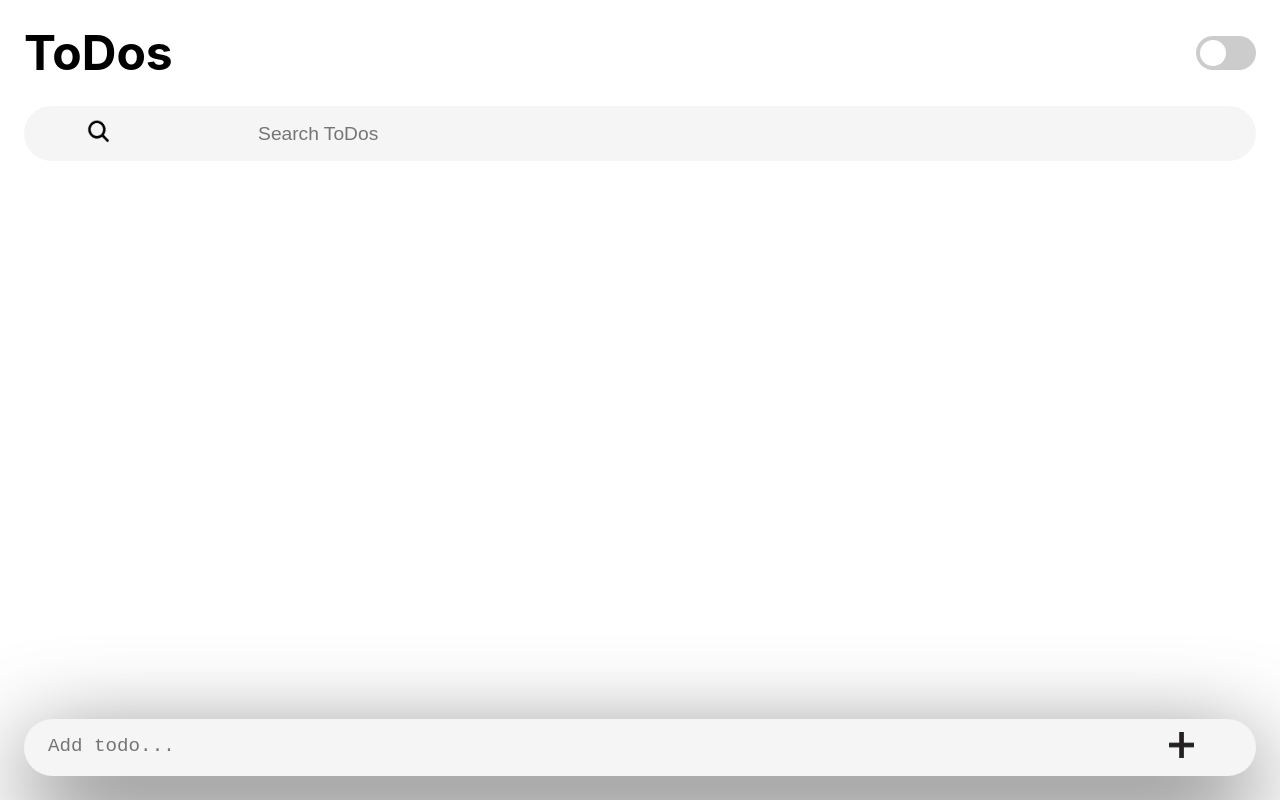
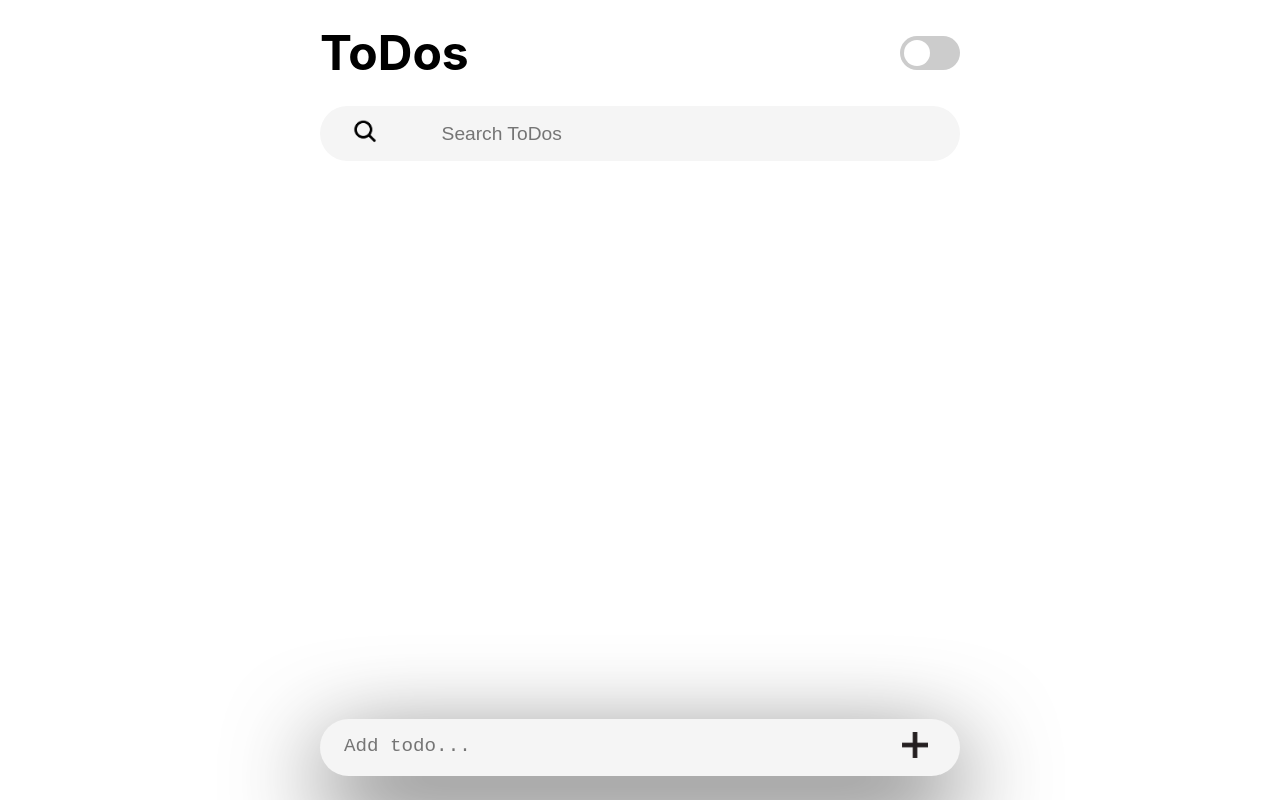
Before and after one commit to ojayii/todosxx, a React (Create React App) app in the folder my-app/: page / in a window 1280 px wide. Built offline with nearby package versions, Linux system fonts and the light colour scheme.

Commit message:
More minor updates

```diff
--- a/my-app/src/App.js
+++ b/my-app/src/App.js
@@ -165,7 +165,7 @@ function App() {
         </div>
         <form onSubmit={handleSearchSubmit} noValidate>
           <label htmlFor="search">Search todos</label>
-          <input id="search" type="text" placeholder="Search ToDos" value={searchValue} onChange={handleSearchChange} />
+          <input style={{backgroundColor: bgToggle? "rgba(233, 222, 222, 0.322)": ""}} id="search" type="text" placeholder="Search ToDos" value={searchValue} onChange={handleSearchChange} />
           <button type="submit" >
             <img src="images/search.png" />
           </button>
@@ -187,10 +187,11 @@ function App() {
             onTextChange={handleTodoTextChange}
             onCheckboxChange={handleCheckboxChange}
             onRemoveTodo={handleRemoveTodo}
+            bgToggle={bgToggle}
           />
         ))}
       </main>
-      <footer>
+      <footer style={{backgroundColor: bgToggle? "rgba(233, 222, 222, 0.322)": ""}}>
         <textarea
           ref={textareaRef}
           placeholder="Add todo..."
--- a/my-app/src/App.module.css
+++ b/my-app/src/App.module.css
@@ -1,5 +1,7 @@
 .App {
     /* background-color: black; */
+    max-width: 40rem;
+    margin: 0 auto;
 }
 
 .App header {
@@ -101,6 +103,8 @@ header > form input {
     background-color: #f5f5f5;
     /* border: 1px solid black; */;
     font-size: 1.2rem;
+    /* background-color: rgba(233, 222, 222, 0.322); */
+
 }
 
 header > form button, .App footer button {
@@ -144,6 +148,7 @@ header > form button img, .App footer button img {
     position: fixed;
     bottom: 1.5rem;
     width: calc(100% - 3rem);
+    max-width: 40rem;
     padding: 1rem 17% 1rem 1.5rem;
     /* width: 100%; */
     border-radius: 2rem;
@@ -161,7 +166,7 @@ header > form button img, .App footer button img {
     width: 100%;
     height: 1.3rem;
     border: none;
-    background-color: inherit;
+    background-color: transparent;
     font-size: 1.2rem;
     transition: height 0.3s ease-in-out;
     white-space: wrap;
--- a/my-app/src/Background.js
+++ b/my-app/src/Background.js
@@ -9,17 +9,17 @@ const Background = () => {
 
   let vwidth = window.screen.width
   let vheight = window.screen.height
-  let av = Math.floor((0.01551/100) * (vwidth * vheight))
+  let av = Math.floor((0.018/100) * (vwidth * vheight))
 
   useEffect(() => {
-    const intervalId = setInterval(() => {
-      const newColors = Array.from({ length: av }, () => Math.random());
+    const intervalId = setTimeout(() => {
+      const newColors = Array.from({ length: av }, () => (Math.random() + 0.3));
       // Replae 1 with Math.random()
       setColors(newColors);
     }, 1000);
 
     return () => clearInterval(intervalId);
-  }, []);
+  });
 
   return (
     <div className={styles.boxcontainer}>
--- a/my-app/src/Background.module.css
+++ b/my-app/src/Background.module.css
@@ -2,10 +2,10 @@
     height: 100vh;
     background-color: black;
     display: flex;
-    align-items: center;
+    align-content: flex-start;
     justify-content: center;
     flex-flow: row wrap;
-    /* gap: 4vw; */
+    gap: 4vw;
     width: 100vw;
     /* transform: translate(-1.5rem, -1.5rem); */
     padding-top: 1rem;
@@ -20,6 +20,6 @@
     height: clamp(2rem, 16vw, 8rem);
     background-color: #ffffff1b;
     transition: opacity 1.2s ease-in-out;
-    backdrop-filter: blur(14px);
-    filter: brightness(0.9);
+    backdrop-filter: blur(50px);
+    filter: brightness(2);
 }
--- a/my-app/src/Todo.js
+++ b/my-app/src/Todo.js
@@ -1,7 +1,7 @@
 import styles from "./Todo.module.css"
 import React, { useState, useRef } from 'react';
 
-const Todo = ({ id, text, isChecked, onTextChange, onCheckboxChange, onRemoveTodo }) => {
+const Todo = ({ id, text, isChecked, onTextChange, onCheckboxChange, onRemoveTodo, bgToggle }) => {
     const textareaRef = useRef(null);
 
     const [isFocused, setIsFocused] = useState(false);
@@ -59,7 +59,10 @@ const Todo = ({ id, text, isChecked, onTextChange, onCheckboxChange, onRemoveTod
     // console.log(heightValue)
 
     return (
-        <div className={`${styles.todoBox} ${isFocused ? styles.focused : ''}`}>
+        <div
+            className={`${styles.todoBox} ${isFocused ? styles.focused : ''}`}
+            style={{backgroundColor: bgToggle? "rgba(233, 222, 222, 0.322)": ""}}
+        >
     {/* <input type="text-area" placeholder="Tap on..."/> */ }
             < textarea
                 ref={textareaRef}
@@ -81,7 +84,7 @@ const Todo = ({ id, text, isChecked, onTextChange, onCheckboxChange, onRemoveTod
                     // width: '100%',
                     // whiteSpace: isFocused ? 'normal' : 'nowrap',
                 }}
-                placeholder = "Tap on..."
+                placeholder = "Tap on todo item to edit..."
                 value={text}
                 onChange={handleTextChange}
             />
--- a/my-app/src/Todo.module.css
+++ b/my-app/src/Todo.module.css
@@ -18,7 +18,7 @@
     width: 100%;
     padding: 0;
     border: none;
-    background-color: inherit;
+    background-color: transparent;
     font-size: 1.2rem;
     height: 1.25rem;
     line-height: 1;
@@ -26,7 +26,8 @@
     transition: min-height 0.3s ease-in-out;
     white-space: wrap;
     resize: none;
-    /* overflow: hidden; */
+    /* text-overflow: ellipsis; */
+    overflow: hidden;
 }
 
 .todoBox>input[type="checkbox"] {
```
